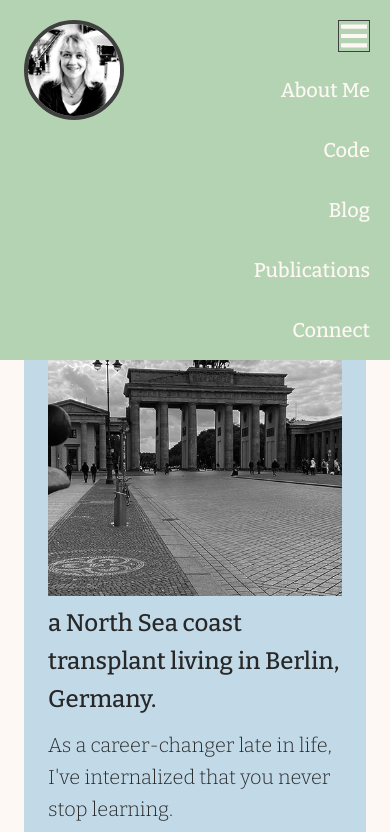
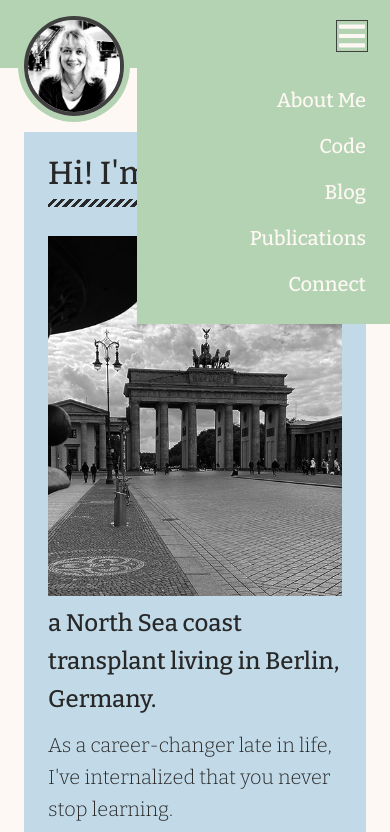
Before and after one commit to EllyPirelly/project-portfolio, a website built with Parcel: page index.html in a window 390 px wide. Both pictures are taken after a click on the button 354 px from the left and 36 px from the top of the page. Shown: the top 832 px of the page. Built offline with nearby package versions, Linux system fonts and the light colour scheme.

Commit message:
fix brand img position and general SCSS

```diff
--- a/css/_layout.scss
+++ b/css/_layout.scss
@@ -1,9 +1,6 @@
 /* brand img */
 .brand-img-container {
-    padding-top: 0;
-    position: sticky;
-    top: 0;
-    z-index: 1500;
+    position: absolute;
 }
 
 .brand-img {
@@ -11,11 +8,7 @@
     border-radius: 50%;
     box-shadow: 0 0 0 6px $pastelgreen;
     height: 100px;
-    left: 24px;
     object-fit: cover;
-    position: absolute;
-    top: 20px;
-    width: 100px;
 }
 
 /* header */
@@ -23,11 +16,13 @@
     background-color: $pastelgreen;
     height: 68px;
     position: sticky;
+    padding: 1em 1.5em;
     top: 0;
     z-index: 1000;
 
     @media screen and (min-width: $breakpoint-small) {
-        height: auto;
+        display: flex;
+        justify-content: space-between;
     }
 
 }
@@ -53,15 +48,25 @@ button {
     @media screen and (min-width: $breakpoint-small) {
         display: flex;
         justify-content: flex-end;
+        width: 100vw;
     }
 }
 
 .navbar.open {
     background-color: $pastelgreen;
+    padding: 1.5em;
     position: absolute;
     top: 60px;
     right: 0;
-    width: 100vw;
+    width: 65vw;
+
+    @media screen and (min-width: $breakpoint-small) {
+        background-color: #b4d3b2;
+        padding: 0;
+        position: initial;
+        top: 0;
+        width: 100vw;
+    }
 
     & .nav-item {
         display: block;
@@ -71,7 +76,7 @@ button {
 .nav-toggle {
     height: 32px;
     position: absolute;
-    right: 20px;
+    right: 22px;
     top: 20px;
     width: 32px;
 
@@ -85,9 +90,12 @@ button {
     display: none;
     font-size: 1.25em;
     font-weight: 500;
-    padding: 0.7em 1em 0.7em 0.7em;
+    text-align: right;
     text-decoration: none;
-    text-align: right;
+
+    &:not(:nth-of-type(1)) {
+        margin: 0.7em 0 0 0;
+    }
 
     &:hover {
         color: $darkgray;
@@ -97,7 +105,11 @@ button {
     @media screen and (min-width: $breakpoint-small) {
         align-items: center;
         display: inline-flex;
-        padding: 1em 1.5em 1em 0;
+        margin: 0 0.7em 0 0.7em;
+
+        &:not(:nth-of-type(1)) {
+            margin: 0 0.7em 0 0.7em;
+        }
     }
 }
 
--- a/index.html
+++ b/index.html
@@ -14,10 +14,10 @@
 
 <body id="top">
     <div class="outer-wrapper">
-        <div class="brand-img-container">
-            <img class="brand-img" alt="frontalview of Elle smiling" src="./img/eha-square-sw.jpg">
-        </div>
         <header class="header-wrapper">
+            <a href="/" class="brand-img-container">
+                <img class="brand-img" alt="frontalview of Elle smiling" src="./img/eha-square-sw.jpg">
+            </a>
             <button class="nav-toggle" data-toggle="nav-toggle" data-target="[data-element=navbar]">
                 <svg class="burger-menu-logo" aria-labelledby="burgerMenuLogo, burgerMenuDesc" fill="currentColor"
                     focusable="false" role="img" xmlns="http://www.w3.org/2000/svg" viewBox="0 0 448 512">
```
Also changed, not shown: dist/index.html.
